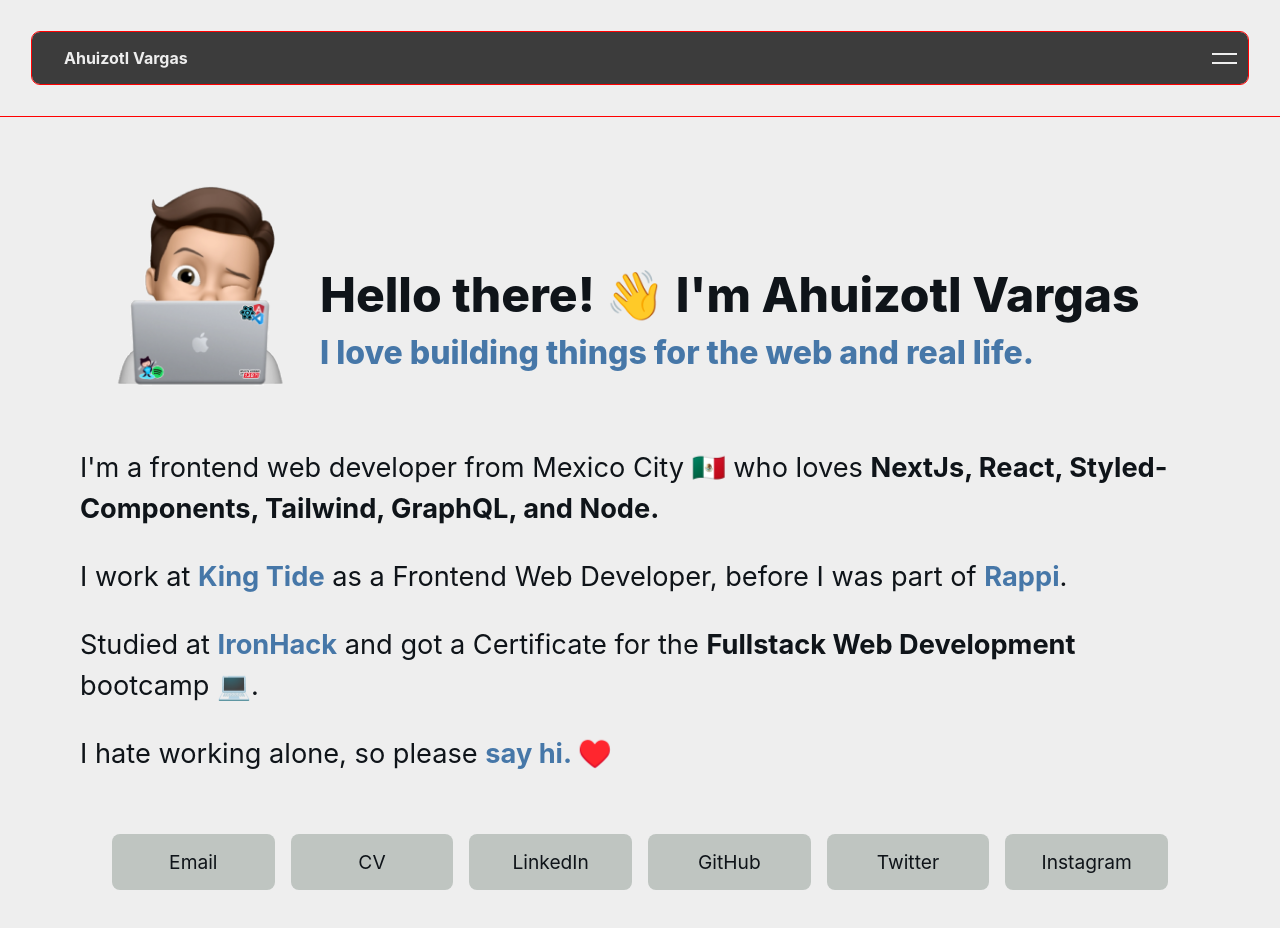
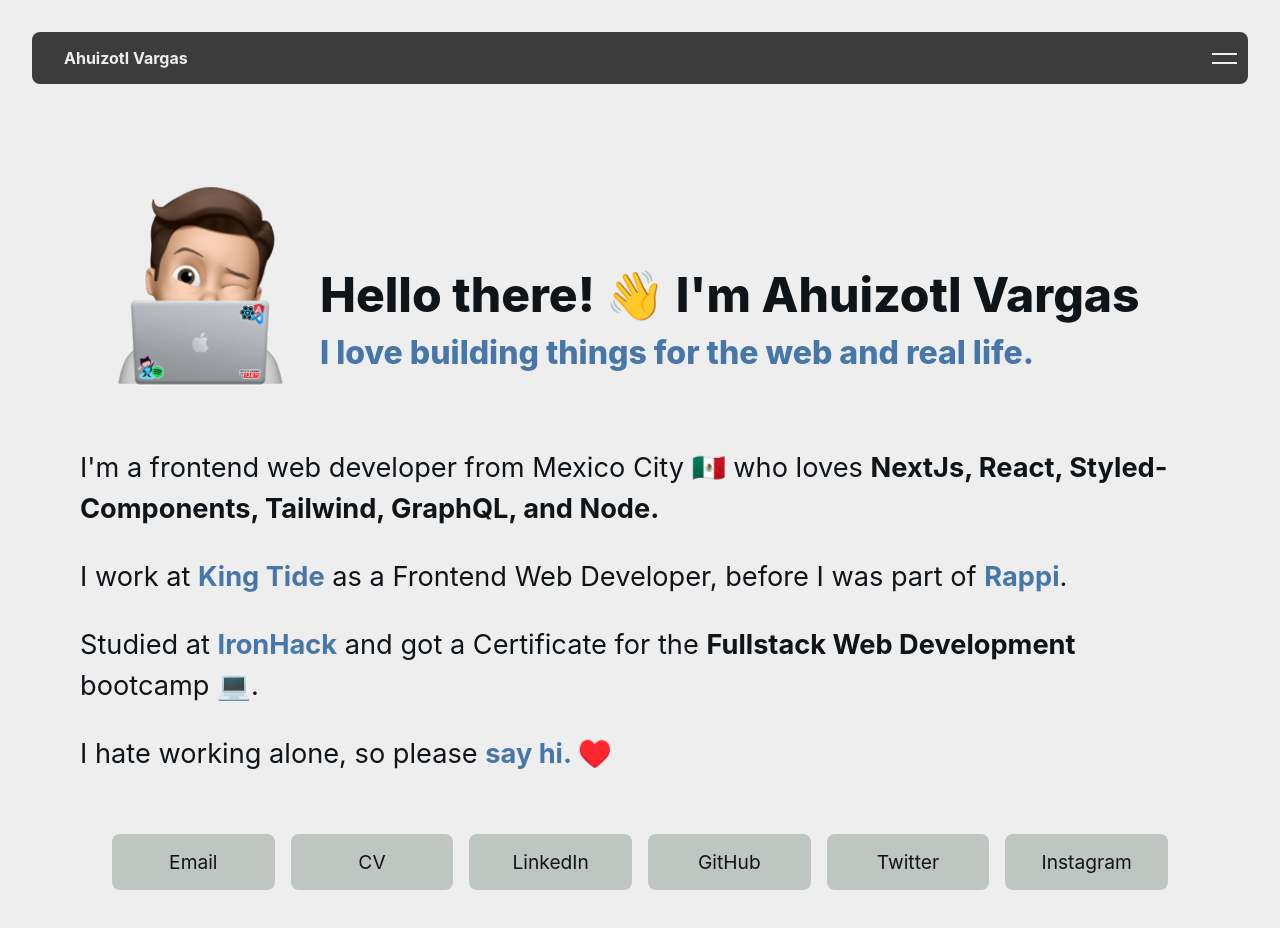
Before and after one commit to AhuiVargas/site, a Next.js app: page / in a window 1280 px wide. Shown: the top 928 px of the page. Built offline with nearby package versions, Linux system fonts and the light colour scheme.

Commit message:
navbar scroll, fullscreen

```diff
--- a/pages/index.js
+++ b/pages/index.js
@@ -1,5 +1,5 @@
 import Head from "next/head";
-import React from "react";
+import React, {Fragment} from "react";
 import Image from "next/image";
 import styled from "styled-components";
 import { Cross as Hamburger} from 'hamburger-react';
@@ -27,7 +27,7 @@ const HeroHeaderStyled = styled.section`
 
       .__Content {
         a {
-          ${media.bp700`
+          ${media.bp1024`
             font-size: 1.1rem;
             font-weight: 800;
             word-break: break-all;
@@ -42,14 +42,14 @@ const HeroHeaderStyled = styled.section`
       .__MemojiContainer {
         ${mixins.flexEnd}
         margin-bottom: 3rem;
-        ${media.bp700`
+        ${media.bp1024`
           display: block
         `}
 
         .__Memoji {
           max-width: 15rem;
           line-height: 0;
-          ${media.bp700`
+          ${media.bp1024`
             margin: 0px auto;
           `}
 
@@ -76,12 +76,23 @@ const StyledNav = styled.div`
   left: 0px;
   background-color: transparent;
   z-index: 200;
-  ${mixins.outline};
   border-radius:
 
   .__Wrapper {
     max-width: 74rem;
     background-color: transparent;
+  }
+
+  .fullscreen {
+    padding: 2rem;
+    position: fixed;
+    top: 0px;
+    right: 0px;
+    left: 0px;
+    z-index: 200;
+    height: 100vh;
+    background-color: rgba(0, 0, 0, 0.25);
+    backdrop-filter: blur(16px);
   }
 
   .__Menu {
@@ -93,7 +104,6 @@ const StyledNav = styled.div`
     backdrop-filter: blur(16px);
     transition: all 0.3s ease-in-out 0s;
     background-color: rgba(0, 0, 0, 0.75);
-    ${mixins.outline};
 
     .__AnchorLink {
       padding: 1rem 2rem;
@@ -103,6 +113,13 @@ const StyledNav = styled.div`
     }
   }
 
+  .__Menu.active {
+    background-color: rgba(0, 0, 0, 0.5);
+    border-radius: 0.5rem;
+    backdrop-filter: blur(16px);
+    transition: all 0.3s ease-in-out 0s;
+  }
+
   .__MenuMobile {
 
     .__LinkGroup {
@@ -110,7 +127,6 @@ const StyledNav = styled.div`
       grid-template-columns: repeat(2, 1fr);
       gap: 1rem;
       margin: 1rem 0px;
-      ${mixins.outline};
 
       .__SwitchMobile {
         display: flex;
@@ -191,18 +207,32 @@ const StyledFooter = styled.footer`
 
 const Home = () => {
   const [isOpen, setIsOpen] = React.useState(false);
+  const [isScrolling, setIsScrolling] = React.useState(false)
+
+  React.useEffect(() => {
+    const handleScroll = () => {
+      if(window.scrollY >= 20) {
+        setIsScrolling(true);
+      } else {
+        setIsScrolling(false);
+      }
+    }
+    window.addEventListener('scroll', handleScroll);
+  }, [])
 
   return (
     <main>
       <StyledNav>
+        <div className={isOpen ? "fullscreen" : null}>
           <div className="__Wrapper">
-          <nav className="__Menu">
+            <nav className={isScrolling && !isOpen ? "__Menu active" : "__Menu"}>
               <a className="__AnchorLink">Ahuizotl Vargas</a>
               <div className="__BurgerBox">
                 <Hamburger toggled={isOpen} toggle={setIsOpen} color={colors.offWhite} duration={0.0} size={25}/>
               </div>
             </nav>
             {isOpen ? (
+              <Fragment>
                 <nav className="__MenuMobile">
                   <div className="__LinkGroup">
                     <div className="__SwitchMobile">
@@ -218,7 +248,9 @@ const Home = () => {
                     </div>
                   </div>
                 </nav>
+              </Fragment>
             ) : null}
+          </div>
         </div>
       </StyledNav>
       <HeroHeaderStyled>
--- a/styles/media.js
+++ b/styles/media.js
@@ -1,7 +1,7 @@
 import { css } from "styled-components";
 
 const sizes = {
-  bp900: 900,
+  bp1024: 1024,
   bp700: 700,
   bp400: 400,
 };
```
Lines whose indentation alone changed are shown as unchanged.
